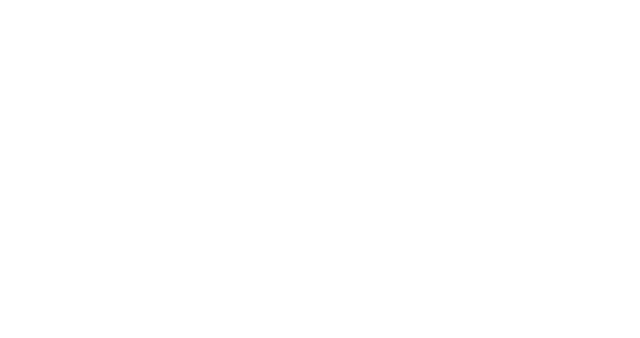
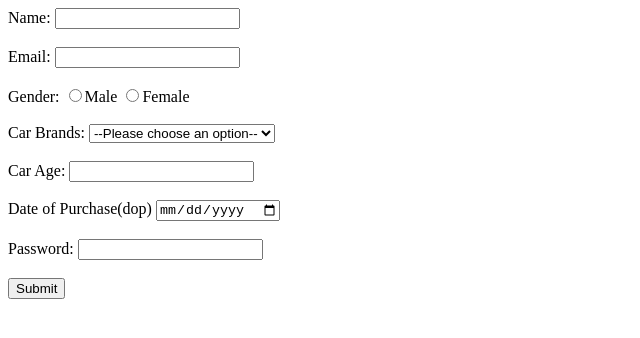
Before and after one commit to acciojob/car-insurance-form-bsp3725k, a website: page main.html in a window 1280 px wide. Shown: the whole page, without its empty margins (0-640 px from the left). Drawn offline with Linux system fonts and the light colour scheme.

Commit message:
created a submission

```diff
--- a/main.html
+++ b/main.html
@@ -8,6 +8,36 @@
 
 <body>
 	<!-- the entire body must be written by student -->
+	<form method="post">
+		<label for="name">Name:</label>
+		<input type="text" id="name" required="Yes">
+		<br><br>
+		<label for="email">Email:</label>
+		<input type="email" id="email" required="Yes">
+		<br><br>
+		<label for="gender">Gender:</label>
+		<input type="radio" name="gender" required="Yes">Male
+		<input type="radio" name="gender" required="Yes">Female
+		<br><br>
+		<label for="cars">Car Brands:</label>
+		<select id="cars" name="cars" required="No">
+            <option value="">--Please choose an option--</option>
+            <option value="BMW">BMW</option>
+            <option value="Audi">Audi</option>
+            <option value="Mercedez">Mercedez</option>
+        </select>
+        <br><br>
+		<label for="age">Car Age:</label>
+		<input type="number" name="age" id="carage" required="Yes">
+		<br><br>
+		<label for="dop">Date of Purchase(dop)</label>
+		<input type="date" name="dop" required="Yes">
+		<br><br>
+		<label for="password">Password:</label>
+		<input type="password" id="password" required="Yes">
+		<br><br>
+		<button type="submit">Submit</button>
+	</form>
     <script type="text/javascript" src="./script.js">
 </script>
 
```
